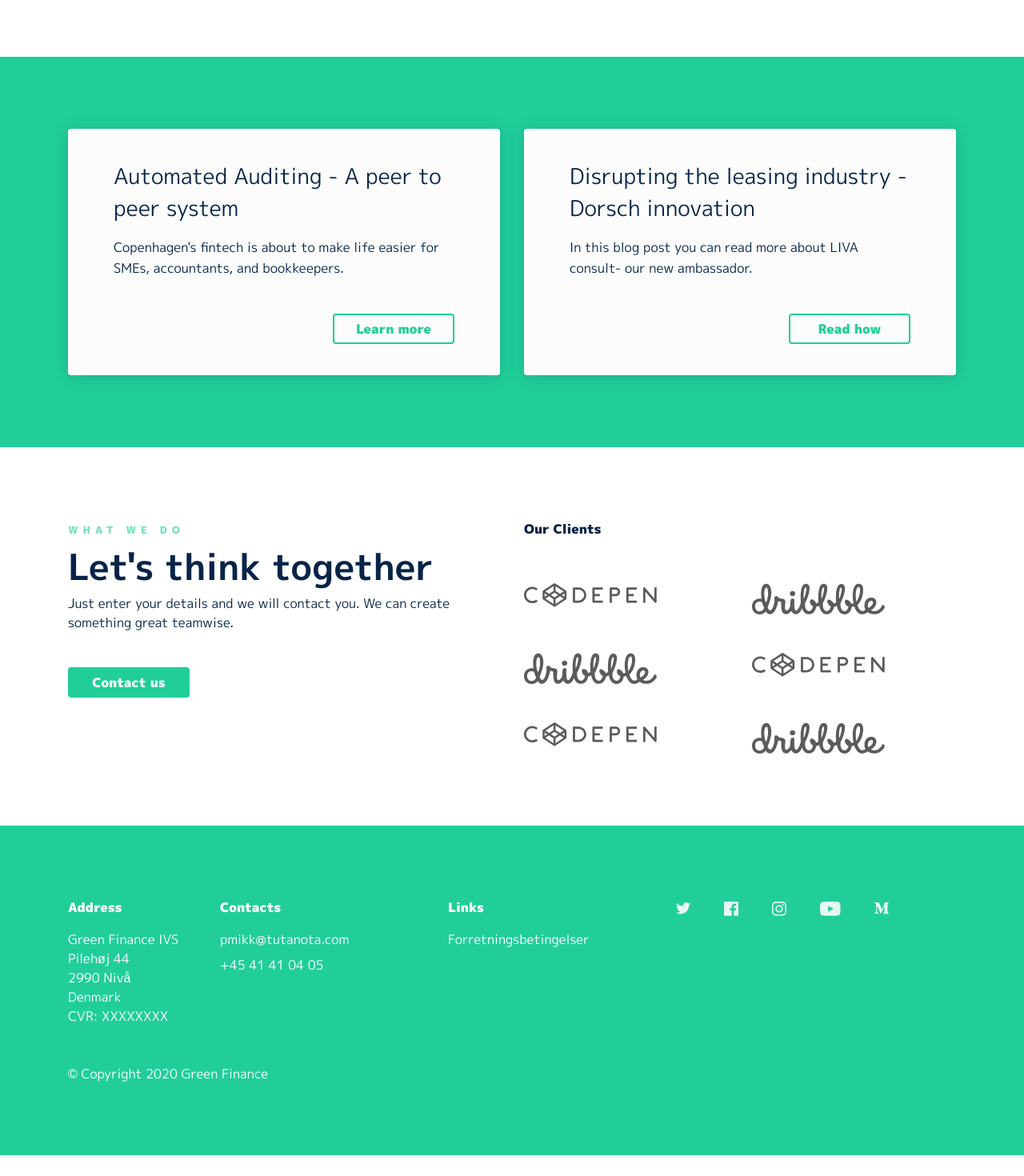
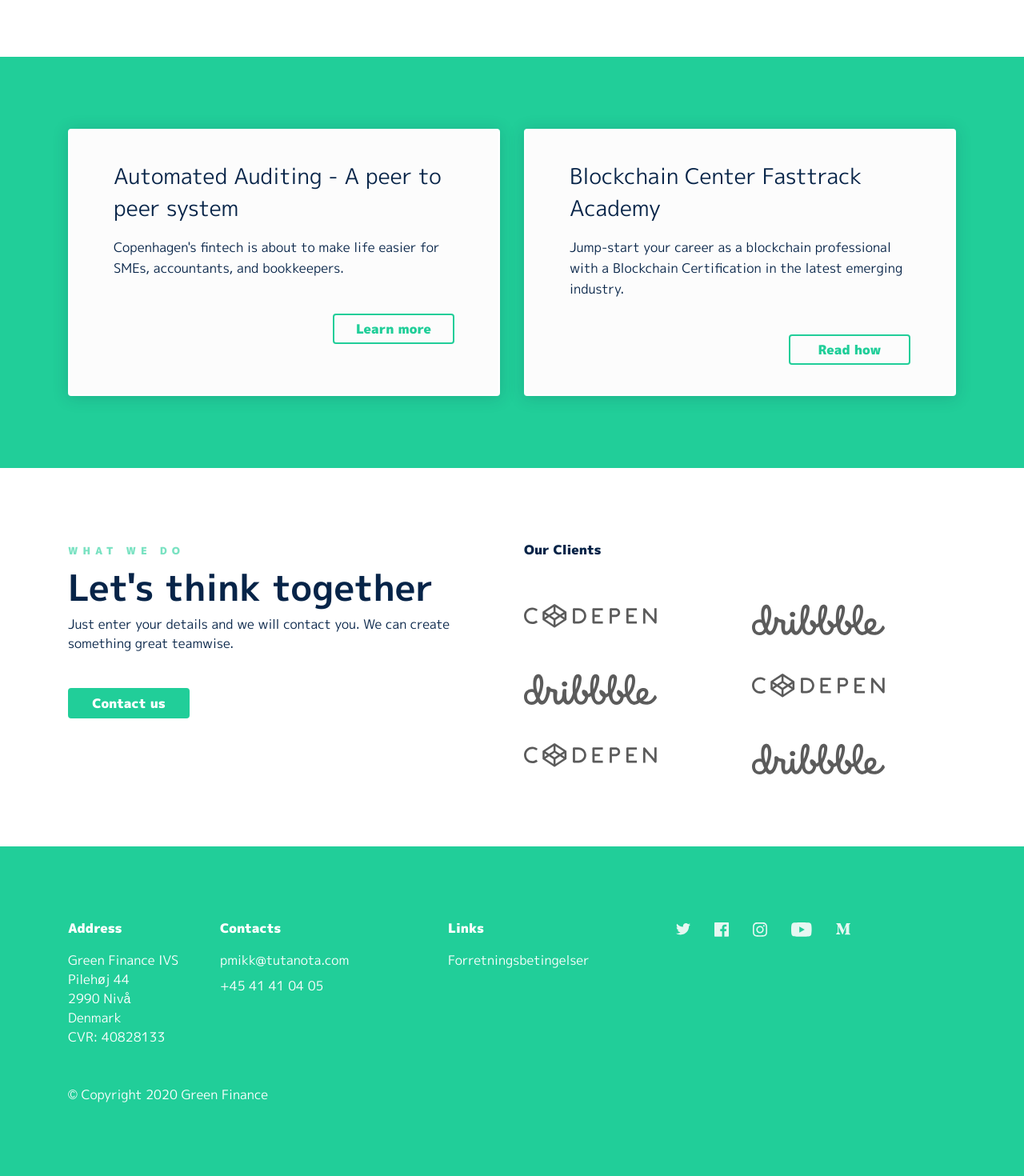
Before and after one commit to nkiesler/green-finance, a Next.js app: page / in a window 1280 px wide. Shown: the part 2226-3696 px from the top of the page at 80% size. Before the commit the page ends 3670 px from the top, so only its background shows below. Built offline with nearby package versions, Linux system fonts and the light colour scheme.

Commit message:
minor changes

```diff
--- a/components/Footer/Footer.js
+++ b/components/Footer/Footer.js
@@ -14,7 +14,7 @@ const Footer = () => (
 	                        Pilehøj 44 <br/>
 	                        2990 Nivå <br/>
 	                        Denmark <br/>
-	                        CVR: XXXXXXXX <br/>
+	                        CVR: 40828133 <br/>
 	                    </div>
 	                </div>
 	            </div>
--- a/components/Homepage/Features.js
+++ b/components/Homepage/Features.js
@@ -22,13 +22,13 @@ const Features = () => (
 		        <div className="col-lg-6 mt-lg-0 mt-2">
 		            <div className="block-item">
 		                <div className="block-heading">
-		                    Disrupting the leasing industry - Dorsch innovation
+		                    Blockchain Center Fasttrack Academy
 		                </div>
 		                <div className="block-content">
-		                    In this blog post you can read more about LIVA consult- our new ambassador.
+		                	Jump-start your career as a blockchain professional with a Blockchain Certification in the latest emerging industry.
 		                </div>
 		                <div className="block-btn text-right">
-		                	<a href="https://www.dorsch-leasing.dk" target="blank" rel="noopener noreferrer">
+		                	<a href="https://fasttrack.network/" target="blank" rel="noopener noreferrer">
 			                    <button className="section-btn">
 			                        Read how
 			                    </button>
--- a/components/Terms/Terms.js
+++ b/components/Terms/Terms.js
@@ -21,7 +21,7 @@ const Terms = () => {
 				<li><span className="accent">"Hvidvaskloven"</span> betyder reglerne i den til enhver tid gældende lovbekendtgørelse om forebyggende foranstaltninger mod hvidvask og udbytte og finansiering af terrorisme.</li>
 				<li><span className="accent">"Kautionist"</span> betyder en fysisk eller juridisk person, som ved underskrivelse af Gældsbrevet stiller Selvskyldnerkaution til fordel for Bidragsyderne og Agenten.</li>
 				<li><span className="accent">"Konkursloven"</span> betyder den til enhver tid gældende konkurslov, lov nr. 11 af 6. januar 2014 om konkurs (med senere ændringer).</li>
-				<li><span className="accent">"Green"</span> betyder Green STC ApS, CVR-nummer: 40828133.</li>
+				<li><span className="accent">"Green"</span> betyder Green ApS, CVR-nummer: 40828133.</li>
 				<li><span className="accent">"Lån"</span> er en datamæssig repræsentation på Platformen af et lån eller et låneforslag, der kun muligvis bliver omsat til et juridisk bindende lån. Et Lån har altid en tilknyttet Låntager og diverse andre stamdata, men kan bortset fra dette være ukomplet beskrevet hvad angår nominel værdi, opdeling i Låneandele med dertilhørende Bidragsydere, præcisering af datoer for og størrelser på afdrag, renter og gebyrer m.m. Disse detaljer bliver først føjet til Lånet, hvis og når det udstedes.</li>
 				<li><span className="accent">"Låneandel"</span> betyder en andel i et Lån, som en Bidragsyder har købt eller givet tilsagn om at købe gennem sin Platformskonto. Se afsnittet Lån og Låneandele i disse Forretningsbetingelser.</li>
 				<li><span className="accent">"Lånebeløb"</span> betyder det til enhver tid udestående lånebeløb for et Lån bestående af lånets hovedstol og påløbne men endnu ikke tilskrevne eller betalte renter og gebyrer, der skyldes til Bidragsyderne og Green, som specificeret i Gældsbrevet.</li>
@@ -44,8 +44,8 @@ const Terms = () => {
 			</ul>
 
 			<h4>Udbyder af tjenesten</h4>
-			Udbyder af Platformen er: Green STC ApS<br/>
-			Møllegade 11 A<br/>
+			Udbyder af Platformen er: Green STC ApS <br/>
+			Møllegade 11 A <br/>
 			9000 Ålborg<br/>
 			Danmark<br/>
 			E-mail: pmikk@tutanota.com<br/>
--- a/styles/index.scss
+++ b/styles/index.scss
@@ -300,6 +300,7 @@ button {
   border-radius: 4px;
   padding: 37px 55px;
   color: $text;
+  min-height: 334px;
   .block-heading {
     font-weight: 500;
     font-size: 27px;
@@ -492,7 +493,7 @@ button {
   .social-item {
     transition: $transition;
     display: inline-block;
-    margin-right: 42px;
+    margin-right: 30px;
     &:hover {
       transform: scale(1.1);
     }
```
